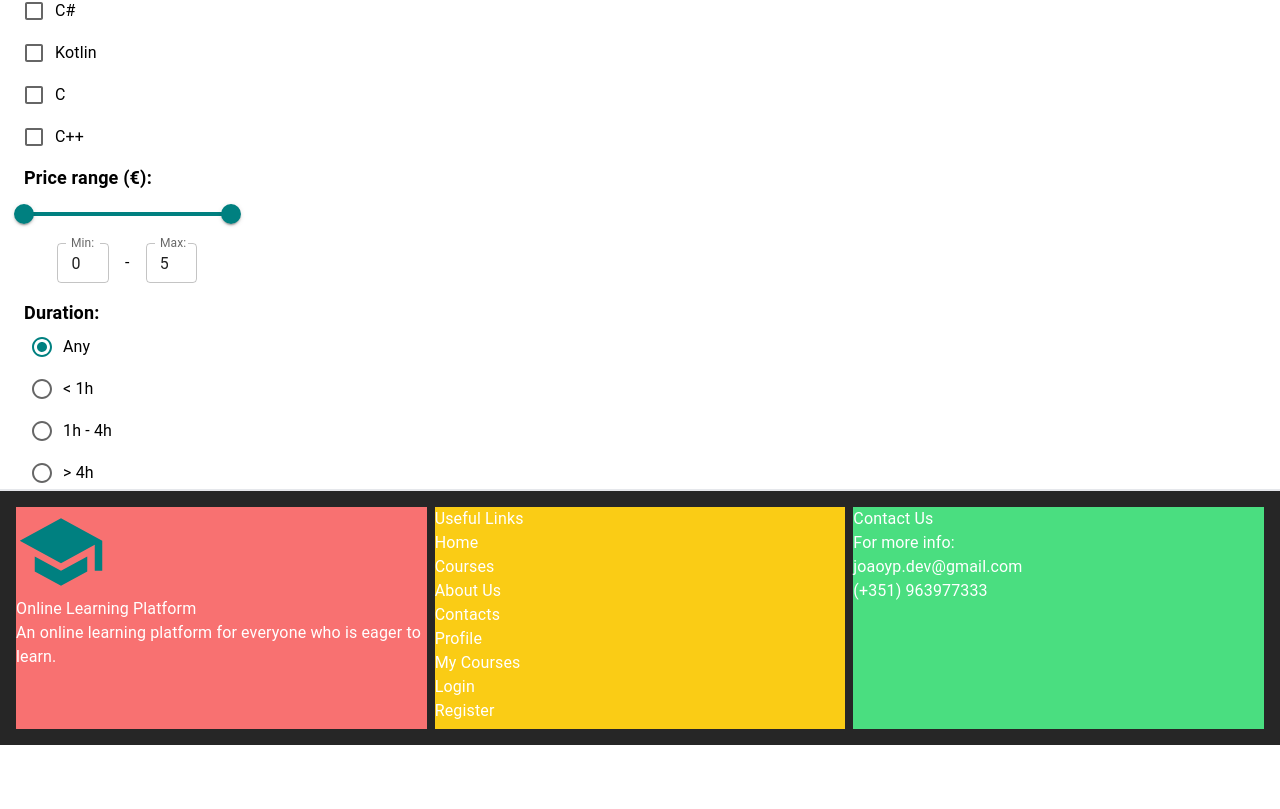
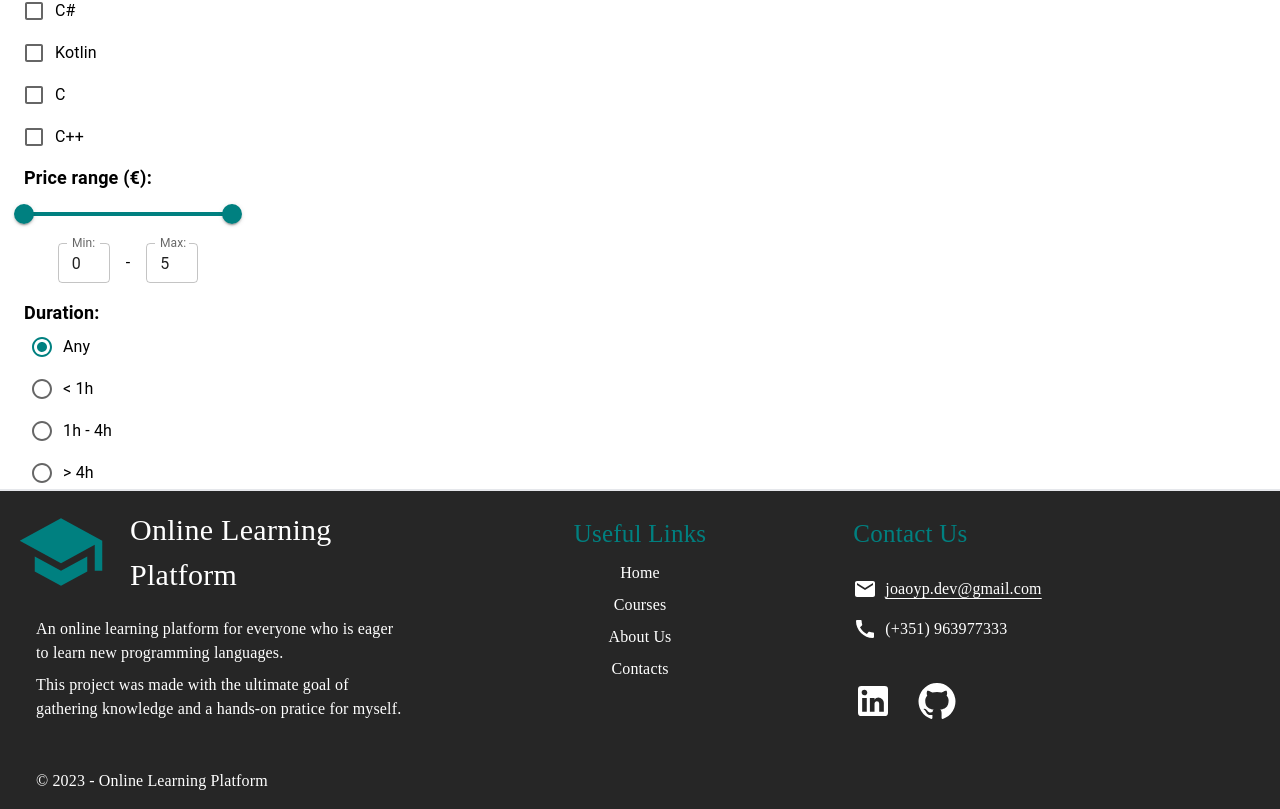
Before and after one commit to joaoyp/learning-platform, a React (Create React App) app: page /courses in a window 1280 px wide. Shown: the part 311-1120 px from the top of the page. Before the commit the page ends 1056 px from the top, so only its background shows below. Built offline with nearby package versions, Linux system fonts and the light colour scheme; no server answers.

Commit message:
Footer Completed

```diff
--- a/src/components/structure/courses/CourseCard.jsx
+++ b/src/components/structure/courses/CourseCard.jsx
@@ -11,7 +11,7 @@ export const CourseCard = ({ course }) => {
       }}
     >
       <div
-        className="mt-2 h-fit hover:shadow-gray-300 hover:shadow-lg"
+        className="mt-2 h-fit hover:shadow-neutral-500 hover:shadow-lg"
         title={course.description}
       >
         <Card>
--- a/src/components/structure/courses/SearchAside.jsx
+++ b/src/components/structure/courses/SearchAside.jsx
@@ -1,4 +1,4 @@
-import { useEffect, useState } from "react";
+import { useState } from "react";
 import { PrimaryButton } from "../../common/PrimaryButton";
 import { SearchBar } from "./Filters/SearchBar";
 import { FilterForm } from "./Filters/FilterForm";
--- a/src/components/structure/footer/Contacts.jsx
+++ b/src/components/structure/footer/Contacts.jsx
@@ -1,12 +1,43 @@
-import { Typography } from "@mui/material";
+import { Lettering } from "../../common/Lettering";
+import EmailIcon from "@mui/icons-material/Email";
+import CallIcon from "@mui/icons-material/Call";
+import LinkedInIcon from "@mui/icons-material/LinkedIn";
+import GitHubIcon from "@mui/icons-material/GitHub";
+import { Link } from "react-router-dom";
 
 export const Contacts = () => {
   return (
-    <div className="bg-green-400 w-full">
-      <Typography>Contact Us</Typography>
-      <Typography>For more info:</Typography>
-      <Typography>joaoyp.dev@gmail.com</Typography>
-      <Typography>(+351) 963977333</Typography>
+    <div className="w-full flex flex-col items-start">
+      <div className="mt-2 text-teal-950">
+        <Lettering text="Contact Us" fontSize={25} />
+      </div>
+      <div className="mt-6 flex flex-col gap-4">
+        <div className="flex gap-2">
+          <EmailIcon />
+          <a
+            className="underline underline-offset-4"
+            href="mailto:joaoyp.dev@gmail.com"
+          >
+            <Lettering text="joaoyp.dev@gmail.com" />
+          </a>
+        </div>
+        <div className="flex gap-2">
+          <CallIcon />
+          <Lettering text="(+351) 963977333" />
+        </div>
+      </div>
+      <div className="flex justify-center items-center mt-10 gap-6">
+        <div>
+          <Link to="https://www.linkedin.com/in/joao-yp/" target="_blank">
+            <LinkedInIcon sx={{ fontSize: "40px" }} />
+          </Link>{" "}
+        </div>
+        <div>
+          <Link to="https://github.com/joaoyp" target="_blank">
+            <GitHubIcon sx={{ fontSize: "40px" }} />
+          </Link>
+        </div>
+      </div>
     </div>
   );
 };
--- a/src/components/structure/footer/Intro.jsx
+++ b/src/components/structure/footer/Intro.jsx
@@ -1,14 +1,22 @@
 import SchoolIcon from "@mui/icons-material/School";
-import { Typography } from "@mui/material";
+import { Lettering } from "../../common/Lettering";
 
 export const Intro = () => {
   return (
-    <div className="bg-red-400 w-full">
-      <SchoolIcon sx={{ color: "teal", fontSize: "90px" }} />
-      <Typography>Online Learning Platform</Typography>
-      <Typography>
-        An online learning platform for everyone who is eager to learn.
-      </Typography>
+    <div className="w-full flex flex-col">
+      <div className="flex">
+        <SchoolIcon sx={{ color: "teal", fontSize: "90px" }} />
+        <div className="flex items-center ml-6">
+          <Lettering fontSize={30} text="Online Learning Platform" />
+        </div>
+      </div>
+      <div className="m-5 flex flex-col gap-2">
+        <Lettering text="An online learning platform for everyone who is eager to learn new programming languages." />
+        <Lettering text="This project was made with the ultimate goal of gathering knowledge and a hands-on pratice for myself." />
+      </div>
+      <div className="ml-5 flex items-end h-full">
+        <Lettering text="© 2023 - Online Learning Platform" />
+      </div>
     </div>
   );
 };
--- a/src/components/structure/footer/Menu.jsx
+++ b/src/components/structure/footer/Menu.jsx
@@ -1,17 +1,34 @@
-import { Typography } from "@mui/material";
+import { Lettering } from "../../common/Lettering";
+import { Link } from "react-router-dom";
 
 export const Menu = () => {
   return (
-    <div className="bg-yellow-400 w-full">
-      <Typography>Useful Links</Typography>
-      <Typography>Home</Typography>
-      <Typography>Courses</Typography>
-      <Typography>About Us</Typography>
-      <Typography>Contacts</Typography>
-      <Typography>Profile</Typography>
-      <Typography>My Courses</Typography>
-      <Typography>Login</Typography>
-      <Typography>Register</Typography>
+    <div className="w-full flex flex-col items-center">
+      <div className="mt-2 flex flex-col items-center gap-2">
+        <div className="text-teal-950">
+          <Lettering text="Useful Links" fontSize={25} />
+        </div>
+        <div className="hover:text-teal-950">
+          <Link to="/">
+            <Lettering text="Home" />
+          </Link>
+        </div>
+        <div className="hover:text-teal-950">
+          <Link to="/courses">
+            <Lettering text="Courses" />
+          </Link>
+        </div>
+        <div className="hover:text-teal-950">
+          <Link to="/about">
+            <Lettering text="About Us" />
+          </Link>
+        </div>
+        <div className="hover:text-teal-950">
+          <Link to="/contacts">
+            <Lettering text="Contacts" />
+          </Link>
+        </div>
+      </div>
     </div>
   );
 };
--- a/src/components/structure/header/Logo.jsx
+++ b/src/components/structure/header/Logo.jsx
@@ -1,6 +1,5 @@
 import { Link } from "react-router-dom";
 import SchoolIcon from "@mui/icons-material/School";
-import { Typography } from "@mui/material";
 import { Lettering } from "../../common/Lettering";
 
 export const Logo = () => {
--- a/src/components/structure/header/Navbar.jsx
+++ b/src/components/structure/header/Navbar.jsx
@@ -1,7 +1,3 @@
-import { useEffect, useState } from "react";
-import axios from "axios";
-import { PrimaryButton } from "../../common/PrimaryButton";
-import { SecondaryButton } from "../../common/SecondaryButton";
 import { NavLink } from "react-router-dom";
 import { Lettering } from "../../common/Lettering";
 
--- a/src/components/structure/layout/Footer.jsx
+++ b/src/components/structure/layout/Footer.jsx
@@ -4,7 +4,7 @@ import { Contacts } from "../footer/Contacts";
 
 export const Footer = () => {
   return (
-    <footer className="p-4 flex justify-between gap-2 border-t-2 border-dark-teal bg-neutral-800 text-white w-full h-64 mt-auto">
+    <footer className="p-4 flex justify-between gap-2 border-t-2 border-dark-teal bg-neutral-800 text-white w-full h-80 mt-auto">
       <Intro />
       <Menu />
       <Contacts />
--- a/src/components/structure/layout/Header.jsx
+++ b/src/components/structure/layout/Header.jsx
@@ -1,6 +1,4 @@
-import SchoolIcon from "@mui/icons-material/School";
 import { Navbar } from "../header/Navbar";
-import { Link } from "react-router-dom";
 import { Logo } from "../header/Logo";
 import { Actions } from "../header/Actions";
 
--- a/src/pages/Courses.js
+++ b/src/pages/Courses.js
@@ -33,7 +33,7 @@ export const Courses = () => {
     <>
       <main className="flex">
         <SearchAside />
-        <div className="p-4 grid grid-cols-1 sm:grid-cols-2 lg:grid-cols-3 xl:grid-cols-4 2xl:grid-cols-5 gap-4 w-full">
+        <div className="mt-4 mb-4 grid grid-cols-1 sm:grid-cols-2 lg:grid-cols-3 xl:grid-cols-4 2xl:grid-cols-5 gap-4 w-full">
           {!loading ? (
             <>
               <CourseCardCollection courses={courses} />
--- a/src/pages/LandingPage.js
+++ b/src/pages/LandingPage.js
@@ -1,5 +1,5 @@
 import React from "react";
-import { Container, Typography } from "@mui/material";
+import { Container } from "@mui/material";
 import { PrimaryButton } from "../components/common/PrimaryButton";
 import { useEffect } from "react";
 import { Link } from "react-router-dom";
```
